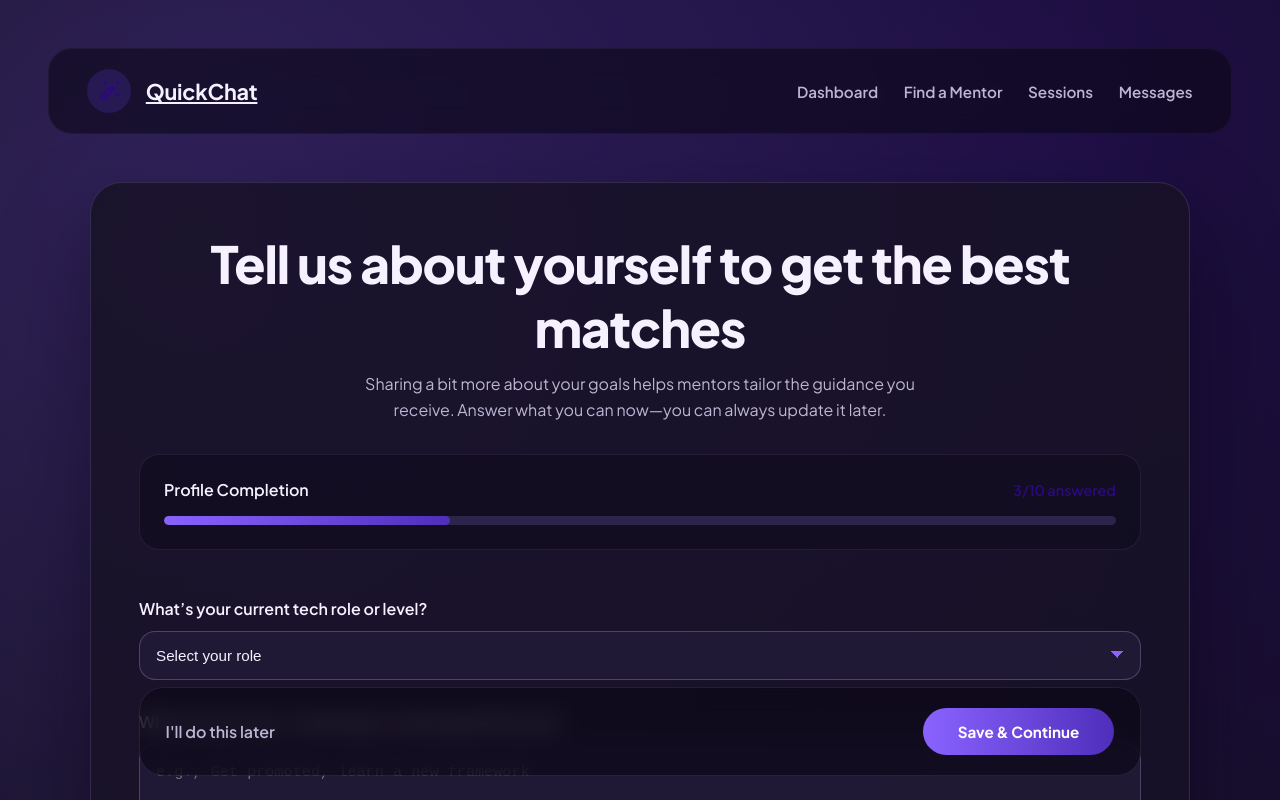
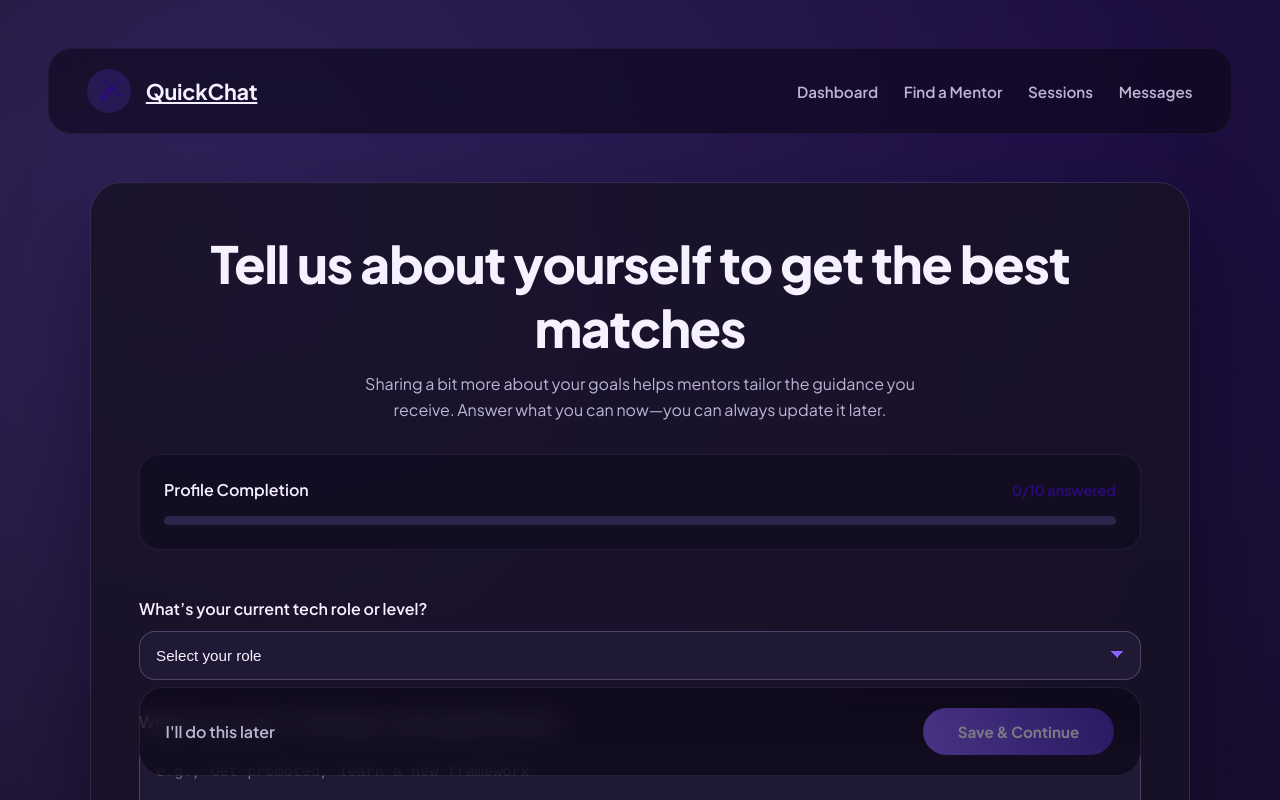
Before and after one commit to noranFayad/Techie-Mentor-Matching-, a React (Create React App) app in the folder my-app/: page /find-a-mentor in a window 1280 px wide. Shown: the top 800 px of the page. Built offline with nearby package versions, Linux system fonts and the light colour scheme.

Commit message:
feat: Add onboarding progress tracking and validation
Co-authored-by: noran.fayad <noran.fayad@robustastudio.com>

```diff
--- a/my-app/src/pages/MenteeOnboarding.css
+++ b/my-app/src/pages/MenteeOnboarding.css
@@ -349,6 +349,14 @@
   outline-offset: 4px;
 }
 
+.mentee-action-bar button:disabled {
+  opacity: 0.45;
+  cursor: not-allowed;
+  box-shadow: none;
+  transform: none;
+  pointer-events: none;
+}
+
 @media (max-width: 768px) {
   .mentee-header {
     flex-direction: column;
--- a/my-app/src/pages/MenteeOnboarding.js
+++ b/my-app/src/pages/MenteeOnboarding.js
@@ -47,9 +47,48 @@ function MenteeOnboarding() {
   const [techRole, setTechRole] = useState('');
   const [mentorshipFocus, setMentorshipFocus] = useState('');
   const [customMentorshipFocus, setCustomMentorshipFocus] = useState('');
+  const [careerGoals, setCareerGoals] = useState('');
+  const [techChallenge, setTechChallenge] = useState('');
+  const [projectHighlight, setProjectHighlight] = useState('');
+  const [motivation, setMotivation] = useState('');
+  const [funFact, setFunFact] = useState('');
+
+  const totalQuestions = 10;
+  const hasCareerGoals = careerGoals.trim().length > 0;
+  const hasMentorshipSelect = mentorshipFocus && mentorshipFocus !== 'custom';
+  const hasMentorshipCustom = customMentorshipFocus.trim().length > 0;
+  const mentorshipQuestionAnswered = hasMentorshipSelect || hasMentorshipCustom;
+  const hasTechChallenge = techChallenge.trim().length > 0;
+  const hasProjectHighlight = projectHighlight.trim().length > 0;
+  const hasMotivation = motivation.trim().length > 0;
+  const hasFunFact = funFact.trim().length > 0;
+
+  const answeredQuestions = [
+    Boolean(techRole),
+    hasCareerGoals,
+    mentorshipQuestionAnswered,
+    Boolean(learningStyle),
+    hasTechChallenge,
+    Boolean(frequency),
+    Boolean(mentorshipPreference),
+    hasProjectHighlight,
+    hasMotivation,
+    hasFunFact,
+  ];
+
+  const answeredCount = answeredQuestions.filter(Boolean).length;
+  const progressValue =
+    totalQuestions === 0
+      ? 0
+      : Math.min(100, (answeredCount / totalQuestions) * 100);
+  const displayedProgress = Math.round(progressValue);
+  const isComplete = answeredCount === totalQuestions;
 
   const handleSubmit = (event) => {
     event.preventDefault();
+    if (!isComplete) {
+      return;
+    }
     // Future integration point for API submission.
   };
 
@@ -85,10 +124,19 @@ function MenteeOnboarding() {
           <div className="mentee-progress">
             <div className="mentee-progress__top">
               <span className="mentee-progress__label">Profile Completion</span>
-              <span className="mentee-progress__value">3/10 answered</span>
+              <span className="mentee-progress__value">
+                {answeredCount}/{totalQuestions} answered
+              </span>
             </div>
-            <div className="mentee-progress__bar" role="progressbar" aria-valuenow="30" aria-valuemin="0" aria-valuemax="100">
-              <span />
+            <div
+              className="mentee-progress__bar"
+              role="progressbar"
+              aria-valuenow={displayedProgress}
+              aria-valuemin="0"
+              aria-valuemax="100"
+              aria-valuetext={`${displayedProgress}% complete`}
+            >
+              <span style={{ width: `${progressValue}%` }} />
             </div>
           </div>
 
@@ -120,6 +168,8 @@ function MenteeOnboarding() {
                 id="career-goals"
                 className="mentee-textarea"
                 placeholder="e.g., Get promoted, learn a new framework"
+                value={careerGoals}
+                onChange={(event) => setCareerGoals(event.target.value)}
               />
             </div>
 
@@ -181,6 +231,8 @@ function MenteeOnboarding() {
                 id="tech-challenge"
                 className="mentee-textarea"
                 placeholder="Describe a problem or concept you're wrestling with"
+                value={techChallenge}
+                onChange={(event) => setTechChallenge(event.target.value)}
               />
             </div>
 
@@ -238,6 +290,8 @@ function MenteeOnboarding() {
                 id="project-highlight"
                 className="mentee-textarea"
                 placeholder="Briefly describe your project"
+                value={projectHighlight}
+                onChange={(event) => setProjectHighlight(event.target.value)}
               />
             </div>
 
@@ -249,6 +303,8 @@ function MenteeOnboarding() {
                 id="motivation"
                 className="mentee-textarea"
                 placeholder="e.g., Solving complex problems, building cool products..."
+                value={motivation}
+                onChange={(event) => setMotivation(event.target.value)}
               />
             </div>
 
@@ -260,12 +316,16 @@ function MenteeOnboarding() {
                 id="fun-fact"
                 className="mentee-textarea short"
                 placeholder="e.g., I'm a competitive rock climber."
+                value={funFact}
+                onChange={(event) => setFunFact(event.target.value)}
               />
             </div>
 
             <div className="mentee-action-bar">
               <Link to="/">I'll do this later</Link>
-              <button type="submit">Save &amp; Continue</button>
+              <button type="submit" disabled={!isComplete}>
+                Save &amp; Continue
+              </button>
             </div>
           </form>
         </section>
```
